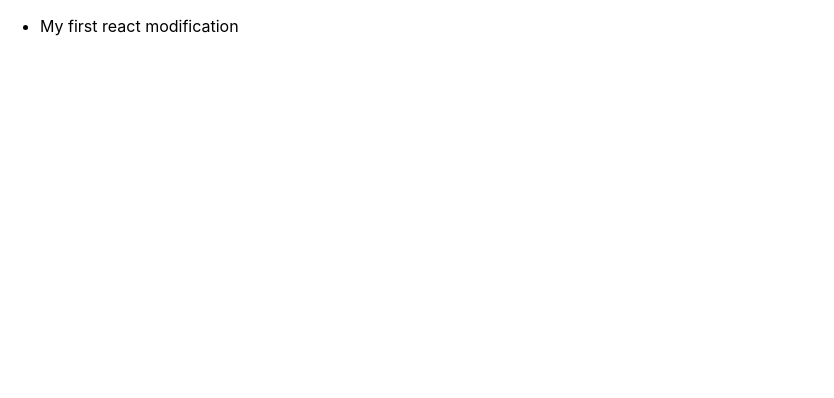
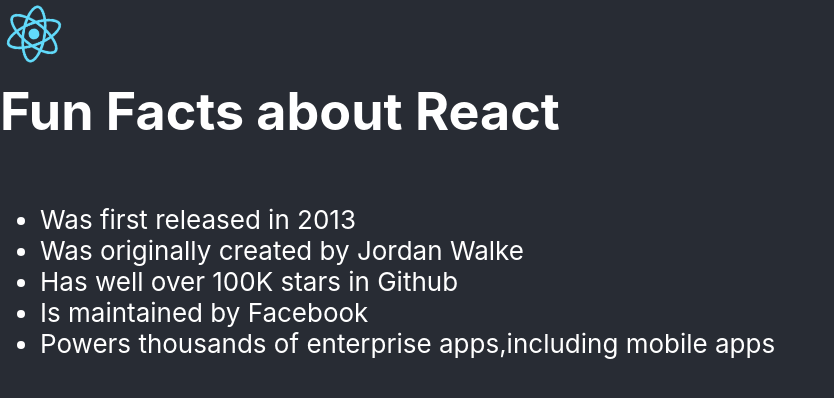
Before and after one commit to theeurbanlegend/react-info-project, a React (Create React App) app: page / in a window 1280 px wide. Shown: the top 398 px of the page, without its empty margins (0-834 px from the left). Built offline with nearby package versions, Linux system fonts and the light colour scheme.

Commit message:
First React page

```diff
--- a/src/App.css
+++ b/src/App.css
@@ -1,10 +1,15 @@
 .App {
   text-align: center;
 }
+ .App-logo {
+  position:absolute;
+  z-index:1;
+  height: 60px;
+  pointer-events: none;
+  margin-left:4px;
+  margin-top:4px;
 
-.App-logo {
-  height: 40vmin;
-  pointer-events: none;
+
 }
 
 @media (prefers-reduced-motion: no-preference) {
@@ -12,22 +17,20 @@
     animation: App-logo-spin infinite 20s linear;
   }
 }
+.App-header h1{
+  margin-top: 5rem;
+}
 
 .App-header {
   background-color: #282c34;
   min-height: 100vh;
   display: flex;
   flex-direction: column;
-  align-items: center;
-  justify-content: center;
+  align-items:left;
+  justify-content: top;
   font-size: calc(10px + 2vmin);
   color: white;
 }
-
-.App-link {
-  color: #61dafb;
-}
-
 @keyframes App-logo-spin {
   from {
     transform: rotate(0deg);
--- a/src/App.js
+++ b/src/App.js
@@ -1,15 +1,23 @@
-import logo from './logo.svg';
+
 import './App.css';
 
 function App() {
-  return (
-    <div>
+  const content=(
+
+    <div className='App-header'>
+      <img src="./logo192.png"  className="App-logo"/>
+      <h1 > Fun Facts about React</h1>
       <ul>
-        <li> My first react modification</li>
-
+        <li>Was first released in 2013</li>
+        <li>Was originally created by Jordan Walke</li>
+        <li>Has well over 100K stars in Github</li>
+        <li>Is maintained by Facebook</li>
+        <li>Powers thousands of enterprise apps,including mobile apps</li>
       </ul>
     </div>
-  );
+  )
+  return content
+
 }
 
 export default App;
--- a/src/index.js
+++ b/src/index.js
@@ -1,9 +1,11 @@
 import React from 'react';
+// React 18 new update
+// ReactDOM.render is not supported
 import ReactDOM from 'react-dom/client';
 import './index.css';
 import App from './App';
 import reportWebVitals from './reportWebVitals';
-
+// React 18 new update
 const root = ReactDOM.createRoot(document.getElementById('root'));
 root.render(
   <React.StrictMode>
```
